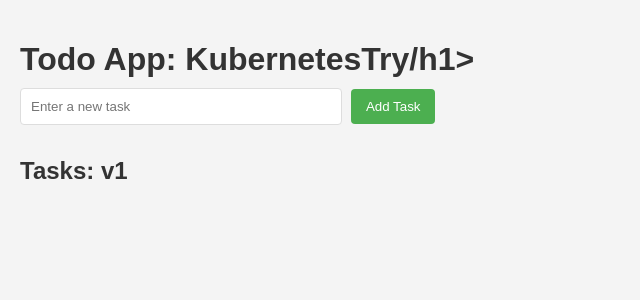
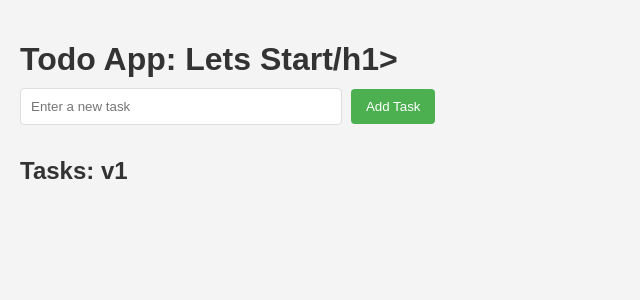
Before and after one commit to NoaVaturi/terraform-jenkins, a Flask app: page / in a window 1280 px wide. Shown: the top 300 px of the page, without its empty margins (0-640 px from the left). Run offline with Flask 3, Linux system fonts and the light colour scheme.

```diff
--- a/templates/index.html
+++ b/templates/index.html
@@ -57,7 +57,7 @@
     </style>
   </head>
   <body>
-    <h1>Todo App: KubernetesTry/h1>
+    <h1>Todo App: Lets Start/h1>
 
     <!-- Add Task Form -->
     <form method="post">
```
Also changed, not shown: 1 other file.
